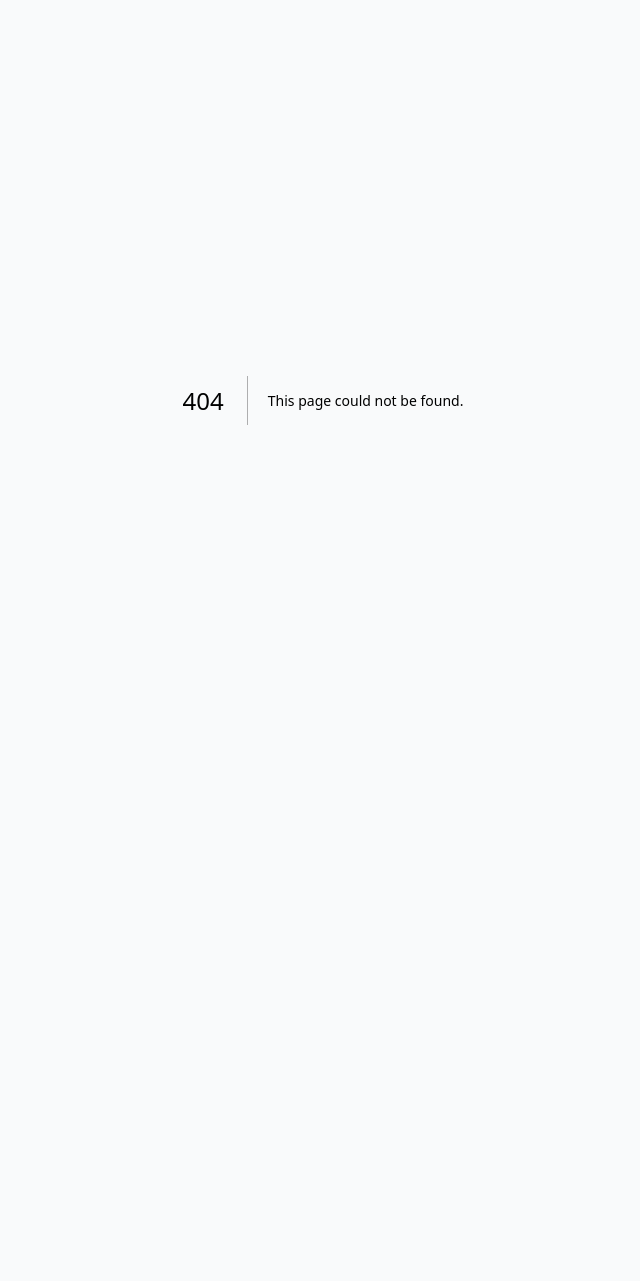
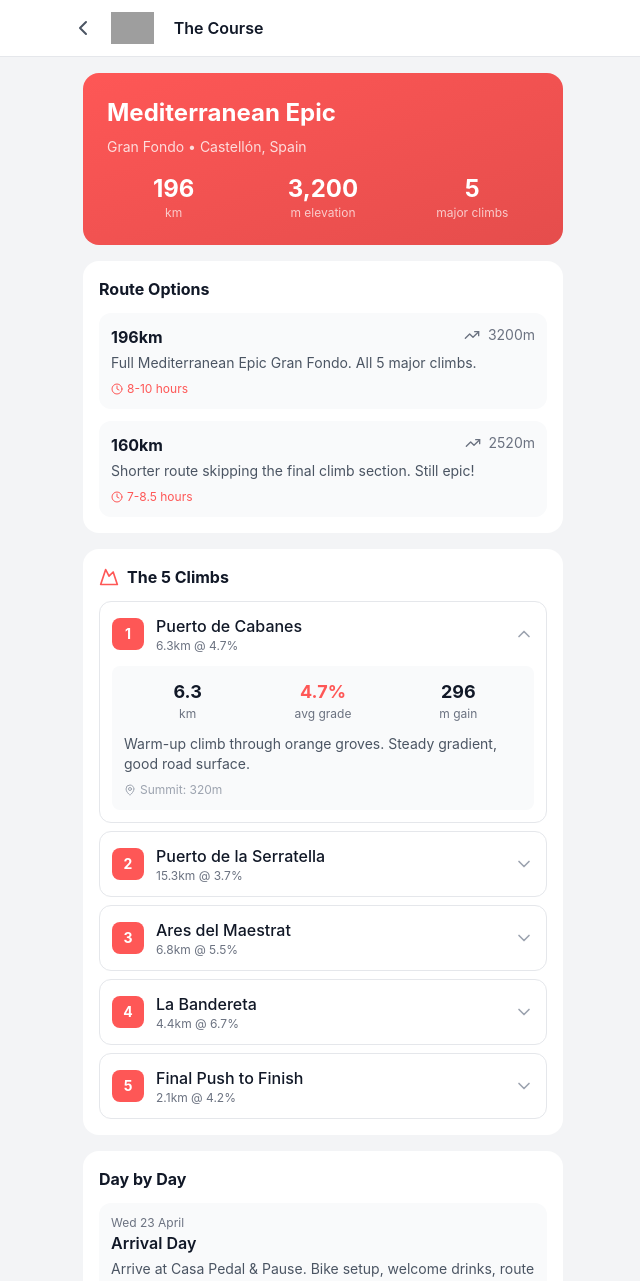
Before and after one commit to palomaint/unchained-v2, a Next.js app: page /course in a window 1280 px wide. Before the commit this address had no page. Shown: the top 1281 px of the page, without its empty margins (317-957 px from the left). Before the commit the page ends 800 px from the top, so only its background shows below. Built offline with nearby package versions, Linux system fonts and the light colour scheme; grey boxes are pictures that could not be loaded.

Commit message:
Create page.tsx

```diff
--- /dev/null
+++ b/src/app/course/page.tsx
@@ -0,0 +1,142 @@
+'use client'
+
+import { useRouter } from 'next/navigation'
+import { LOGO_URL } from '@/lib/brand'
+import { ChevronLeft, Mountain, MapPin, TrendingUp, Clock, ChevronDown, ChevronUp } from 'lucide-react'
+import { useState } from 'react'
+
+const climbs = [
+  { name: 'Puerto de Cabanes', km: 6.3, gradient: 4.7, elevation: 296, description: 'Warm-up climb through orange groves. Steady gradient, good road surface.', summit: 320 },
+  { name: 'Puerto de la Serratella', km: 15.3, gradient: 3.7, elevation: 566, description: 'Long and steady. The key is pacing — start easy, finish strong.', summit: 886 },
+  { name: 'Ares del Maestrat', km: 6.8, gradient: 5.5, elevation: 374, description: 'Variable gradient with some steeper sections. Beautiful medieval village at the top.', summit: 1195 },
+  { name: 'La Bandereta', km: 4.4, gradient: 6.7, elevation: 295, description: 'Short but steep. The sting in the tail — dig deep!', summit: 1030 },
+  { name: 'Final Push to Finish', km: 2.1, gradient: 4.2, elevation: 88, description: 'Last effort before the descent home. You have got this!', summit: 520 },
+]
+
+const routeOptions = [
+  { distance: '196km', elevation: 3200, time: '8-10 hours', description: 'Full Mediterranean Epic Gran Fondo. All 5 major climbs.' },
+  { distance: '160km', elevation: 2520, time: '7-8.5 hours', description: 'Shorter route skipping the final climb section. Still epic!' },
+]
+
+const dayByDay = [
+  { day: 0, date: 'Wed 23 April', title: 'Arrival Day', description: 'Arrive at Casa Pedal & Pause. Bike setup, welcome drinks, route briefing, and a delicious dinner by Chef Dave.' },
+  { day: 1, date: 'Thu 24 April', title: 'Desert Discovery', distance: 65, elevation: 850, description: 'Warm-up ride through the desert landscape of Castellón. Rolling terrain, stunning views.' },
+  { day: 2, date: 'Fri 25 April', title: 'Maestrat Explorer', distance: 85, elevation: 1400, description: 'Into the mountains! Practice climbs and descents before the big day.' },
+  { day: 3, date: 'Sat 26 April', title: 'GRAN FONDO', distance: 196, elevation: 3200, description: 'The main event. Mediterranean Epic Gran Fondo. 5 climbs. One incredible day.' },
+  { day: 4, date: 'Sun 27 April', title: 'Recovery & Departure', distance: 30, elevation: 200, description: 'Optional easy spin along the coast. Farewell brunch. Departure.' },
+]
+
+export default function CoursePage() {
+  const router = useRouter()
+  const [expandedClimb, setExpandedClimb] = useState<number | null>(0)
+
+  return (
+    <div className="min-h-screen bg-gray-100">
+      <header className="bg-white border-b px-4 py-3 sticky top-0 z-40">
+        <div className="max-w-lg mx-auto flex items-center gap-3">
+          <button onClick={() => router.push('/dashboard')} className="p-1"><ChevronLeft className="w-6 h-6 text-gray-600" /></button>
+          <img src={LOGO_URL} alt="Pedal & Pause" className="h-8" />
+          <span className="font-semibold text-gray-900 ml-2">The Course</span>
+        </div>
+      </header>
+
+      <main className="max-w-lg mx-auto p-4 space-y-4">
+        {/* Hero */}
+        <div className="bg-gradient-to-br from-brand-coral to-brand-coral-dark rounded-2xl p-6 text-white">
+          <h1 className="text-2xl font-bold mb-2">Mediterranean Epic</h1>
+          <p className="text-white/80 text-sm mb-4">Gran Fondo • Castellón, Spain</p>
+          <div className="grid grid-cols-3 gap-4 text-center">
+            <div><p className="text-2xl font-bold">196</p><p className="text-xs text-white/70">km</p></div>
+            <div><p className="text-2xl font-bold">3,200</p><p className="text-xs text-white/70">m elevation</p></div>
+            <div><p className="text-2xl font-bold">5</p><p className="text-xs text-white/70">major climbs</p></div>
+          </div>
+        </div>
+
+        {/* Route Options */}
+        <div className="bg-white rounded-2xl p-4">
+          <h2 className="font-bold text-gray-900 mb-3">Route Options</h2>
+          <div className="space-y-3">
+            {routeOptions.map((route) => (
+              <div key={route.distance} className="bg-gray-50 rounded-xl p-3">
+                <div className="flex justify-between items-start mb-1">
+                  <span className="font-bold text-gray-900">{route.distance}</span>
+                  <div className="flex items-center gap-2 text-sm text-gray-500">
+                    <TrendingUp className="w-4 h-4" />{route.elevation}m
+                  </div>
+                </div>
+                <p className="text-sm text-gray-600">{route.description}</p>
+                <div className="flex items-center gap-1 text-xs text-brand-coral mt-2">
+                  <Clock className="w-3 h-3" />{route.time}
+                </div>
+              </div>
+            ))}
+          </div>
+        </div>
+
+        {/* The Climbs */}
+        <div className="bg-white rounded-2xl p-4">
+          <h2 className="font-bold text-gray-900 mb-3 flex items-center gap-2">
+            <Mountain className="w-5 h-5 text-brand-coral" />
+            The 5 Climbs
+          </h2>
+          <div className="space-y-2">
+            {climbs.map((climb, i) => (
+              <div key={i} className="border border-gray-200 rounded-xl overflow-hidden">
+                <button onClick={() => setExpandedClimb(expandedClimb === i ? null : i)} className="w-full p-3 flex items-center justify-between text-left">
+                  <div className="flex items-center gap-3">
+                    <div className="w-8 h-8 bg-brand-coral rounded-lg flex items-center justify-center"><span className="text-white font-bold text-sm">{i + 1}</span></div>
+                    <div>
+                      <p className="font-medium text-gray-900">{climb.name}</p>
+                      <p className="text-xs text-gray-500">{climb.km}km @ {climb.gradient}%</p>
+                    </div>
+                  </div>
+                  {expandedClimb === i ? <ChevronUp className="w-5 h-5 text-gray-400" /> : <ChevronDown className="w-5 h-5 text-gray-400" />}
+                </button>
+                {expandedClimb === i && (
+                  <div className="px-3 pb-3 pt-0">
+                    <div className="bg-gray-50 rounded-lg p-3">
+                      <div className="grid grid-cols-3 gap-2 text-center mb-3">
+                        <div><p className="text-lg font-bold text-gray-900">{climb.km}</p><p className="text-xs text-gray-500">km</p></div>
+                        <div><p className="text-lg font-bold text-brand-coral">{climb.gradient}%</p><p className="text-xs text-gray-500">avg grade</p></div>
+                        <div><p className="text-lg font-bold text-gray-900">{climb.elevation}</p><p className="text-xs text-gray-500">m gain</p></div>
+                      </div>
+                      <p className="text-sm text-gray-600">{climb.description}</p>
+                      <div className="flex items-center gap-1 text-xs text-gray-400 mt-2"><MapPin className="w-3 h-3" />Summit: {climb.summit}m</div>
+                    </div>
+                  </div>
+                )}
+              </div>
+            ))}
+          </div>
+        </div>
+
+        {/* Day by Day */}
+        <div className="bg-white rounded-2xl p-4">
+          <h2 className="font-bold text-gray-900 mb-3">Day by Day</h2>
+          <div className="space-y-3">
+            {dayByDay.map((day) => (
+              <div key={day.day} className={`rounded-xl p-3 ${day.day === 3 ? 'bg-brand-coral/10 border border-brand-coral/30' : 'bg-gray-50'}`}>
+                <div className="flex justify-between items-start mb-1">
+                  <div>
+                    <p className="text-xs text-gray-500">{day.date}</p>
+                    <p className={`font-semibold ${day.day === 3 ? 'text-brand-coral' : 'text-gray-900'}`}>{day.title}</p>
+                  </div>
+                  {day.distance && (
+                    <div className="text-right text-xs text-gray-500">
+                      <p>{day.distance}km</p>
+                      <p>{day.elevation}m</p>
+                    </div>
+                  )}
+                </div>
+                <p className="text-sm text-gray-600">{day.description}</p>
+              </div>
+            ))}
+          </div>
+        </div>
+
+        {/* Back Button */}
+        <button onClick={() => router.push('/dashboard')} className="w-full py-3 bg-brand-coral text-white font-semibold rounded-xl hover:bg-brand-coral-dark transition">Back to Training</button>
+      </main>
+    </div>
+  )
+}
```
